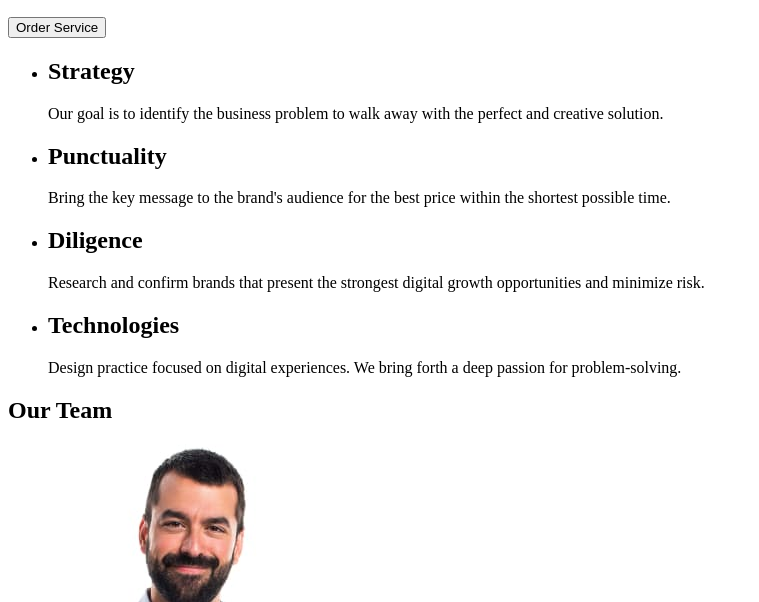
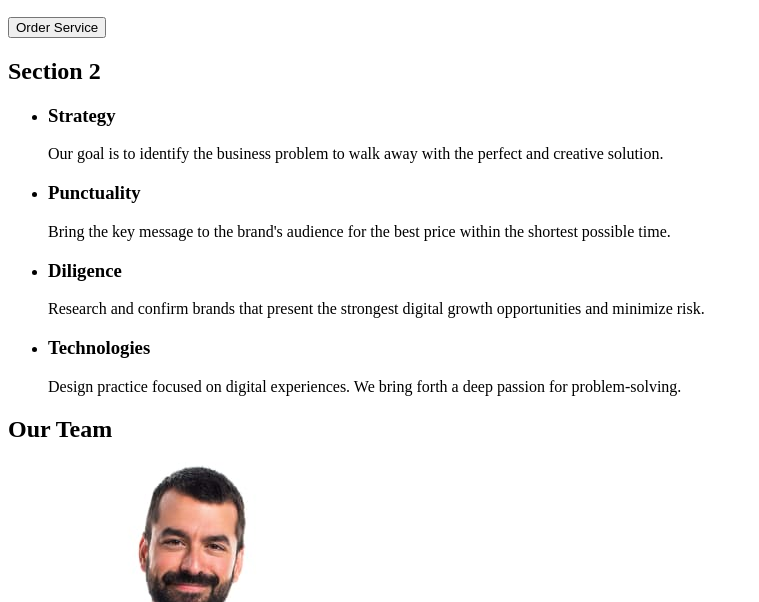
Before and after one commit to VolodymyrKozel/goit-markup-hw-01, a plain HTML site: page index.html in a window 1280 px wide. Shown: the part 198-800 px from the top of the page, without its empty margins (0-759 px from the left). Drawn offline with Linux system fonts and the light colour scheme.

Commit message:
add h2
add h2 to second section, change h2 to h3

```diff
--- a/index.html
+++ b/index.html
@@ -28,30 +28,31 @@
         <button type="button">Order Service</button>
       </section>
       <section>
+        <h2>Section 2</h2>
         <ul>
           <li>
-            <h2>Strategy</h2>
+            <h3>Strategy</h3>
             <p>
               Our goal is to identify the business problem to walk away with the
               perfect and creative solution.
             </p>
           </li>
           <li>
-            <h2>Punctuality</h2>
+            <h3>Punctuality</h3>
             <p>
               Bring the key message to the brand's audience for the best price
               within the shortest possible time.
             </p>
           </li>
           <li>
-            <h2>Diligence</h2>
+            <h3>Diligence</h3>
             <p>
               Research and confirm brands that present the strongest digital
               growth opportunities and minimize risk.
             </p>
           </li>
           <li>
-            <h2>Technologies</h2>
+            <h3>Technologies</h3>
             <p>
               Design practice focused on digital experiences. We bring forth a
               deep passion for problem-solving.
```
